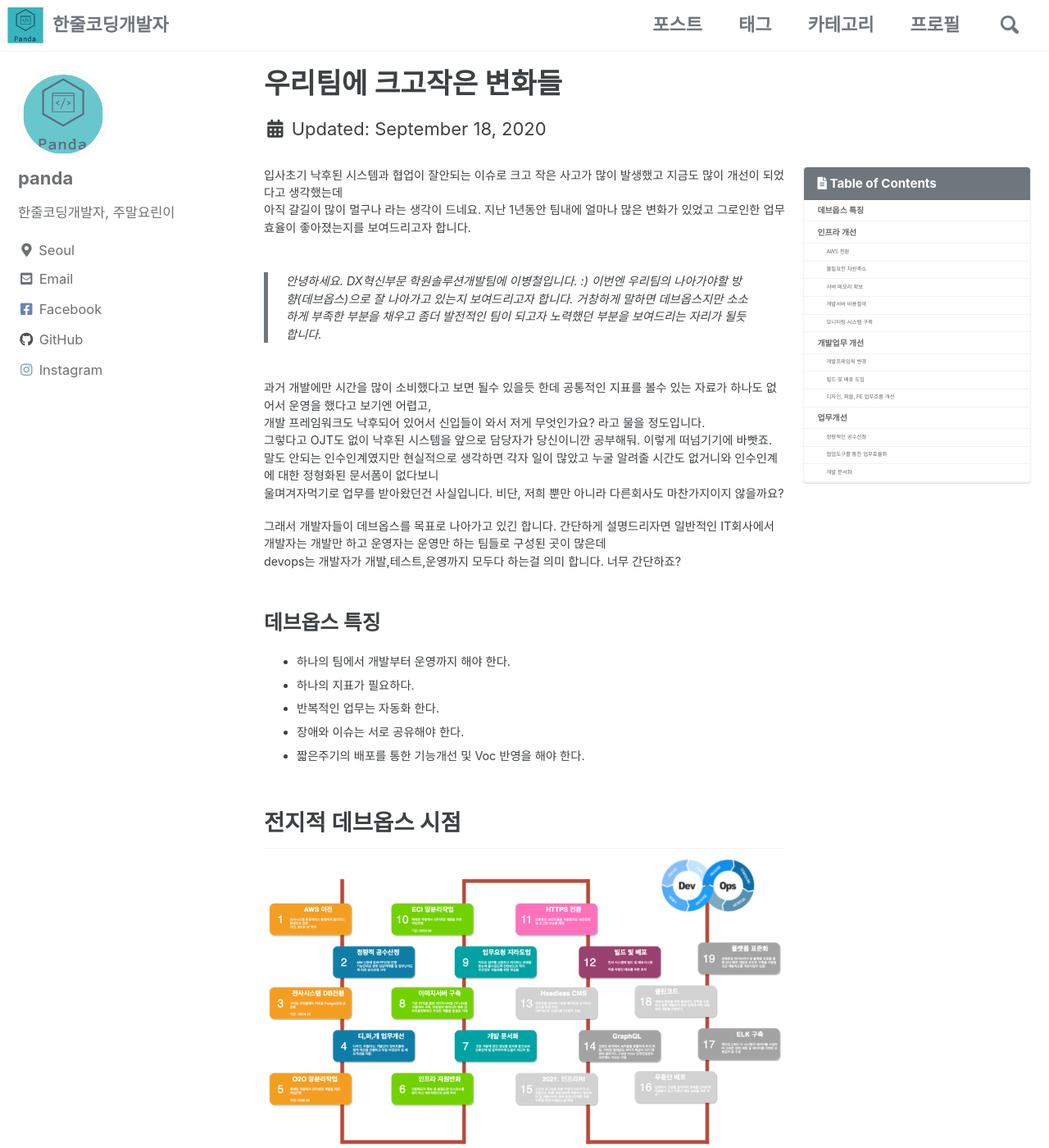
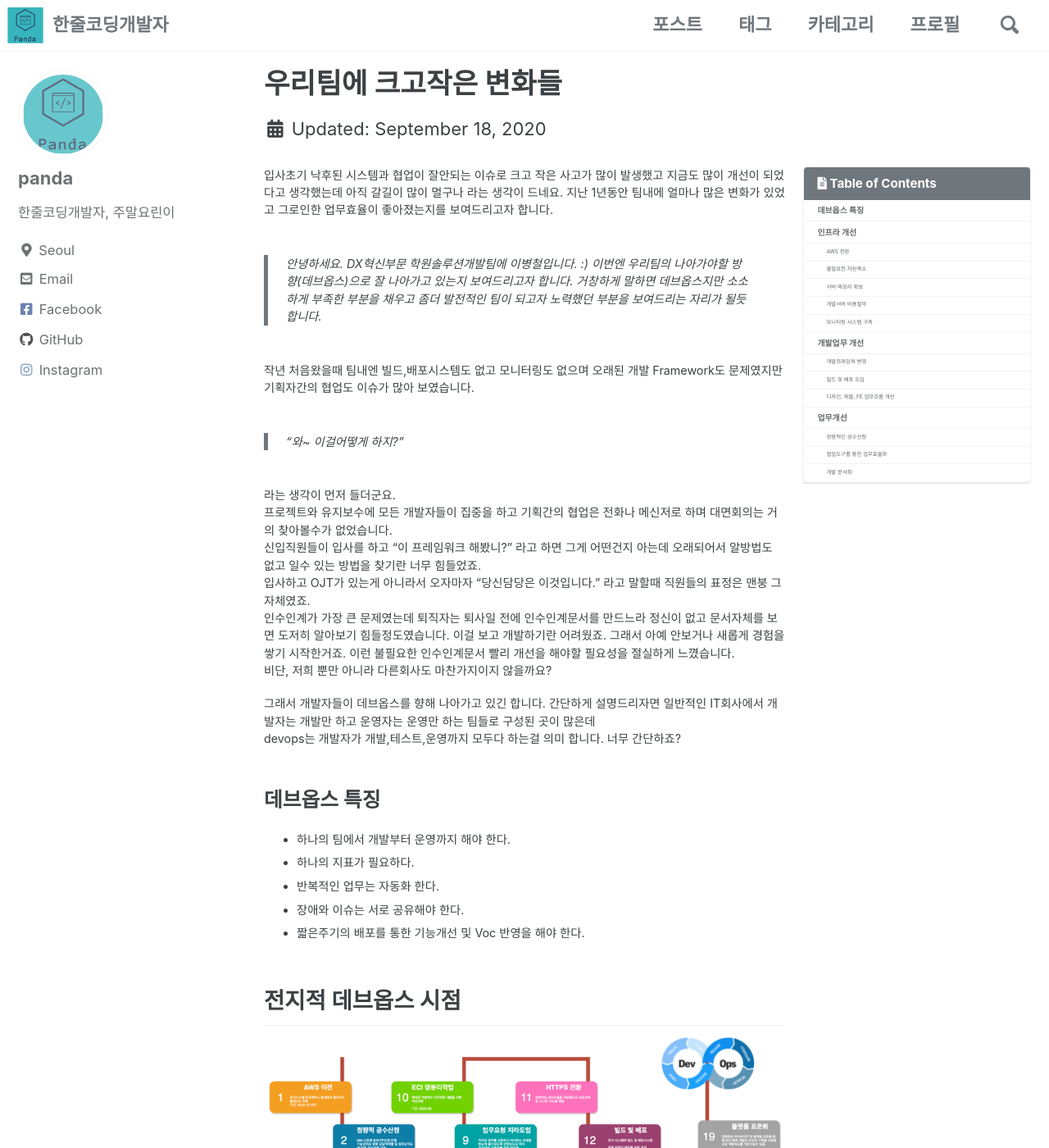
Before and after one commit to Armdiri/armdiri.github.io, a Jekyll site: the page built from _posts/2020-09-22-devops-post.md, in a window 1280 px wide and 1400 px high. Shown: the whole window at 82% size. Built offline with Jekyll 4.4.1, drawn with Linux system fonts in a browser that asks for light colours; cached includes are drawn as plain includes; comment, search, counter and statistics services are not loaded.

Commit message:
blog html add

```diff
--- a/_posts/2020-09-22-devops-post.md
+++ b/_posts/2020-09-22-devops-post.md
@@ -23,14 +23,19 @@ tags:
 > 이번엔 우리팀의 나아가야할 방향(데브옵스)으로 잘 나아가고 있는지 보여드리고자 합니다.
 > 거창하게 말하면 데브옵스지만 소소하게 부족한 부분을 채우고 좀더 발전적인 팀이 되고자 노력했던 부분을 보여드리는 자리가 될듯 합니다.
 
-과거 개발에만 시간을 많이 소비했다고 보면 될수 있을듯 한데 공통적인 지표를 볼수 있는 자료가 하나도 없어서 운영을 했다고 보기엔 어렵고,
-개발 프레임워크도 낙후되어 있어서 신입들이 와서 저게 무엇인가요? 라고 물을 정도입니다.
-그렇다고 OJT도 없이 낙후된 시스템을 앞으로 담당자가 당신이니깐 공부해둬. 이렇게 떠넘기기에 바빳죠.
-말도 안되는 인수인계였지만 현실적으로 생각하면 각자 일이 많았고 누굴 알려줄 시간도 없거니와 인수인계에 대한 정형화된 문서폼이 없다보니
-울며겨자먹기로 업무를 받아왔던건 사실입니다.
+작년 처음왔을때 팀내엔 빌드,배포시스템도 없고 모니터링도 없으며 오래된 개발 Framework도 문제였지만 기획자간의 협업도 이슈가 많아 보였습니다.
+
+> "와~ 이걸어떻게 하지?"
+
+라는 생각이 먼저 들더군요.
+프로젝트와 유지보수에 모든 개발자들이 집중을 하고 기획간의 협업은 전화나 메신저로 하며 대면회의는 거의 찾아볼수가 없었습니다.
+신입직원들이 입사를 하고 "이 프레임워크 해봤니?" 라고 하면 그게 어떤건지 아는데 오래되어서 알방법도 없고 일수 있는 방법을 찾기란 너무 힘들었죠.
+입사하고 OJT가 있는게 아니라서 오자마자 "당신담당은 이것입니다." 라고 말할때 직원들의 표정은 맨붕 그 자체였죠.
+인수인계가 가장 큰 문제였는데 퇴직자는 퇴사일 전에 인수인계문서를 만드느라 정신이 없고 문서자체를 보면 도저히 알아보기 힘들정도였습니다.
+이걸 보고 개발하기란 어려웠죠. 그래서 아예 안보거나 새롭게 경험을 쌓기 시작한거죠. 이런 불필요한 인수인계문서 빨리 개선을 해야할 필요성을 절실하게 느꼈습니다.
 비단, 저희 뿐만 아니라 다른회사도 마찬가지이지 않을까요?
 
-그래서 개발자들이 데브옵스를 목표로 나아가고 있긴 합니다. 간단하게 설명드리자면 일반적인 IT회사에서 개발자는 개발만 하고 운영자는 운영만 하는 팀들로 구성된 곳이 많은데
+그래서 개발자들이 데브옵스를 향해 나아가고 있긴 합니다. 간단하게 설명드리자면 일반적인 IT회사에서 개발자는 개발만 하고 운영자는 운영만 하는 팀들로 구성된 곳이 많은데
 devops는 개발자가 개발,테스트,운영까지 모두다 하는걸 의미 합니다. 너무 간단하죠?
 
 ### 데브옵스 특징
```
